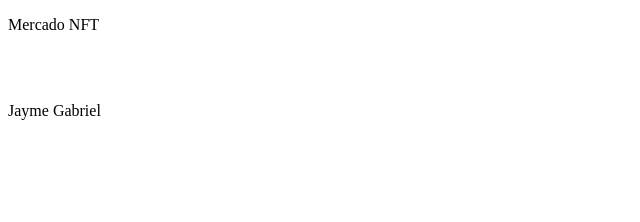
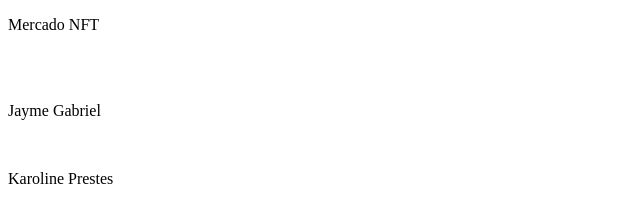
Before and after one commit to JaymeGabriel/mercado-nft-projeto-final, a plain HTML site: page index.html in a window 1280 px wide. Shown: the whole page, without its empty margins (0-640 px from the left). Drawn offline with Linux system fonts and the light colour scheme.

Commit message:
Adicionei meu nome Karoline Prestes

```diff
--- a/index.html
+++ b/index.html
@@ -8,5 +8,7 @@
             <br>
             <br>
             <p>Jayme Gabriel</p>
+            <br>
+            <p> Karoline Prestes</p>
         </body>
 </html>
```
